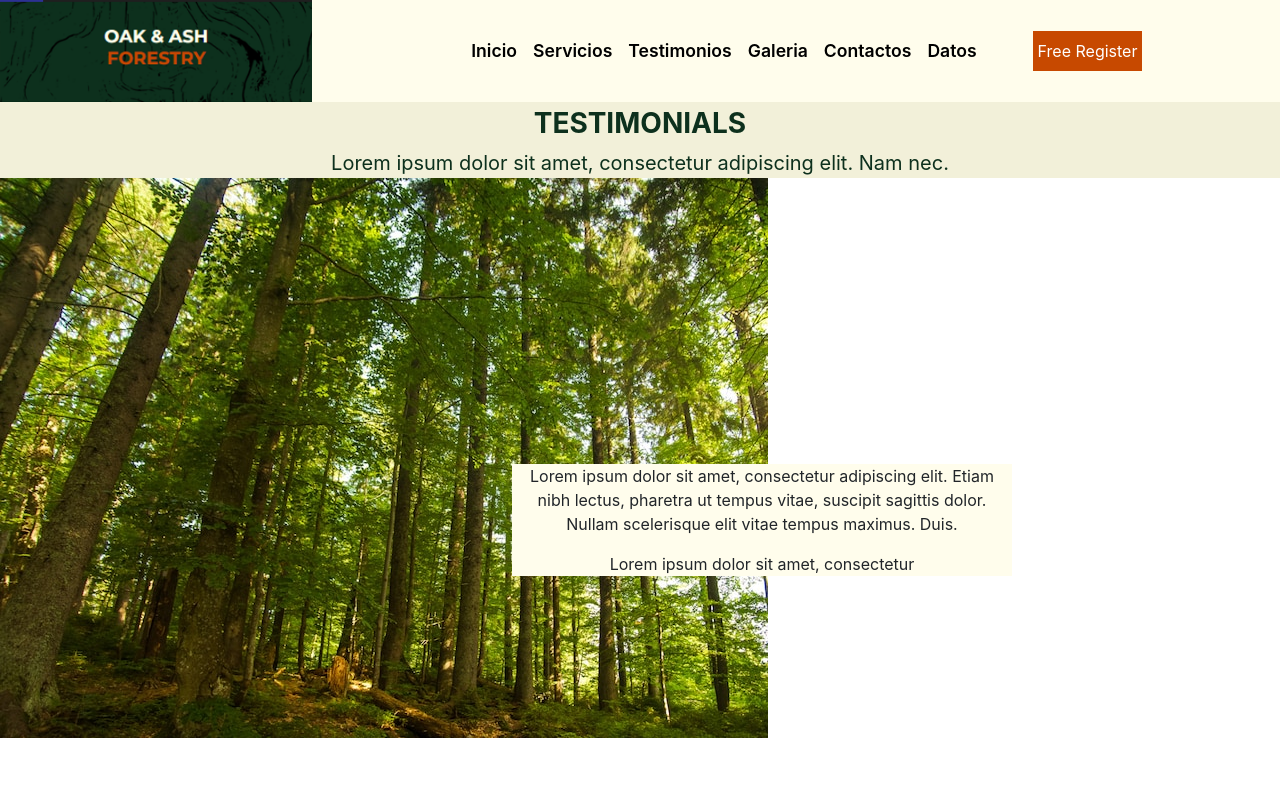
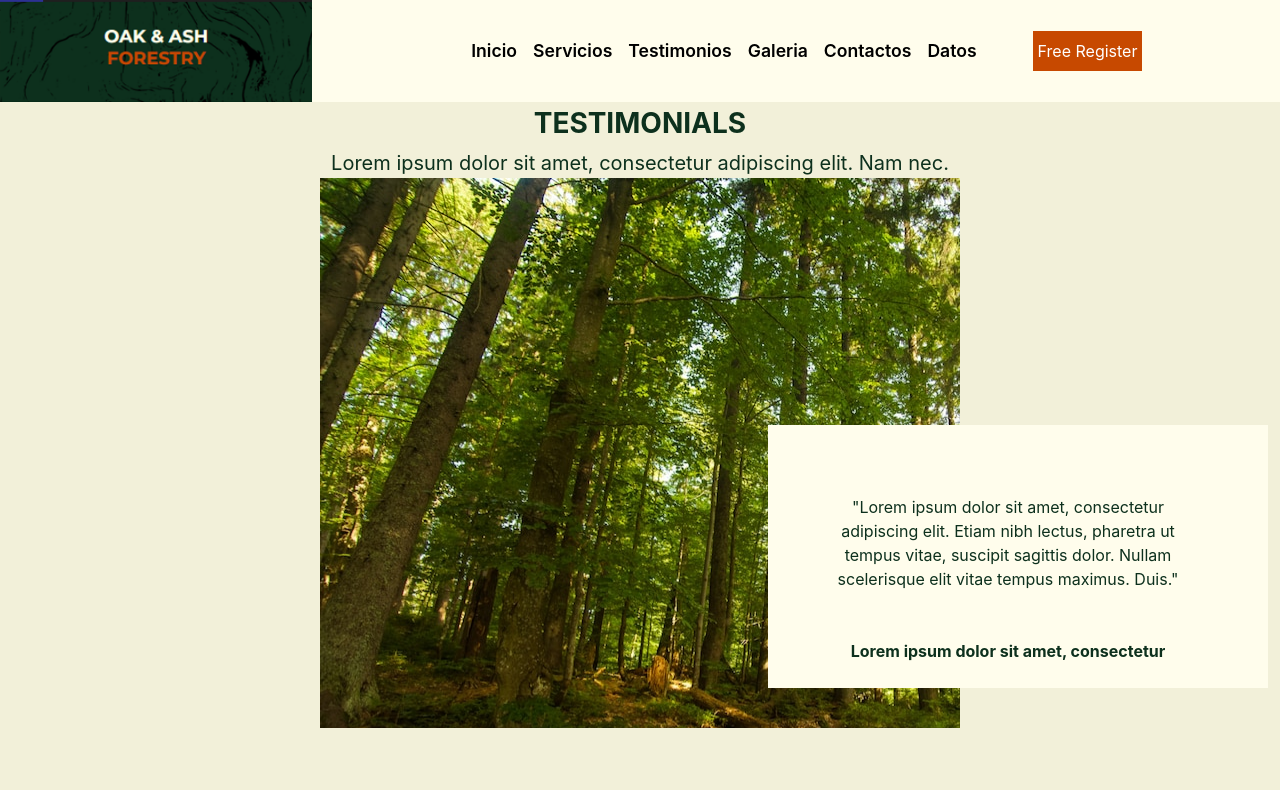
Before and after one commit to n1c0145/Nature, a React (Create React App) app: page /testimonios in a window 1280 px wide. Built offline with nearby package versions, Linux system fonts and the light colour scheme.

Commit message:
testimonios finish

```diff
--- a/src/estilos/testimonios.css
+++ b/src/estilos/testimonios.css
@@ -1,21 +1,25 @@
 .testimonios{
     background-color: #f2f0d9;
+    width: 100vw;
+    height: 86vh;
+    background-size: cover;
+}
+
+.testimonios-img-box{
+   width: 50vw;
+  height: 80%;
+    background-image: url(../assets//img2.png);
+    /* position: absolute; */
 
 
 }
 
-.testimonios-img-box{
-   width: 60vw;
-  height: 70vh;
-  margin-left: 30%;
-    background-image: url(../assets//img2.png);
-    position: absolute;
-     padding: 1% 20% 0% 40%;
+.testimonios-text-box{
+    padding: 70px 25px 25px 5px;
+    background-color: #fffdec;
+    position: relative;
+    width: 500px;
+    left: 70%;
+    top: 45%;
+
 }
-
-.testimonios-text-box{
-    background-color: #fffdec;
-    width: 500px;
-    top: 50%;
-    position: relative;
-}
--- a/src/paginas/Testimonios.js
+++ b/src/paginas/Testimonios.js
@@ -9,8 +9,8 @@ function Testimonios() {
             <div className='fs-5 mt-1 font-weight-normal text'>Lorem ipsum dolor sit amet, consectetur adipiscing elit. Nam nec.</div>
             <div className='testimonios-img-box mx-auto'>
                 <div className='testimonios-text-box'>
-                    <p>Lorem ipsum dolor sit amet, consectetur adipiscing elit. Etiam nibh lectus, pharetra ut tempus vitae, suscipit sagittis dolor. Nullam scelerisque elit vitae tempus maximus. Duis.</p>
-                    <div>Lorem ipsum dolor sit amet, consectetur</div>
+                    <p className='text pe-5 px-5'>"Lorem ipsum dolor sit amet, consectetur adipiscing elit. Etiam nibh lectus, pharetra ut tempus vitae, suscipit sagittis dolor. Nullam scelerisque elit vitae tempus maximus. Duis."</p>
+                    <div className='text mt-5 fw-bold'>Lorem ipsum dolor sit amet, consectetur</div>
 
                 </div>
             </div>
```
